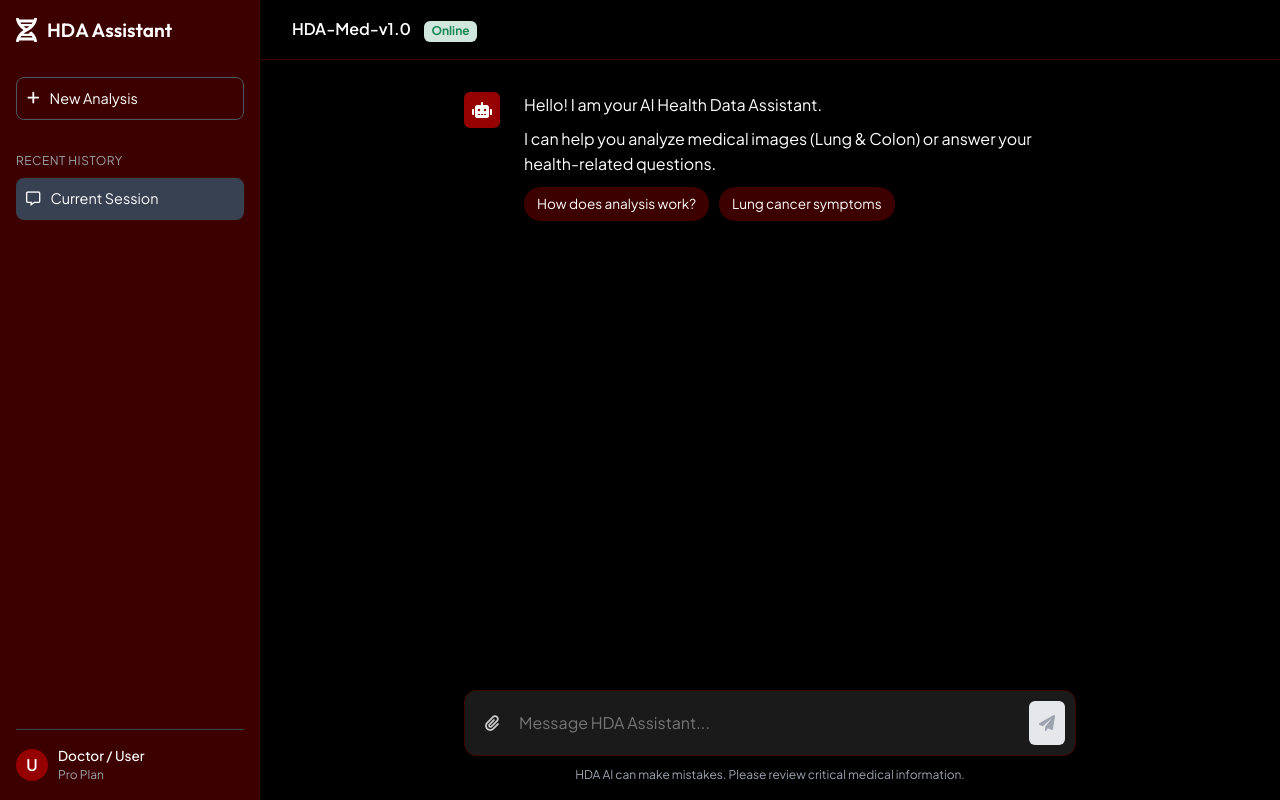
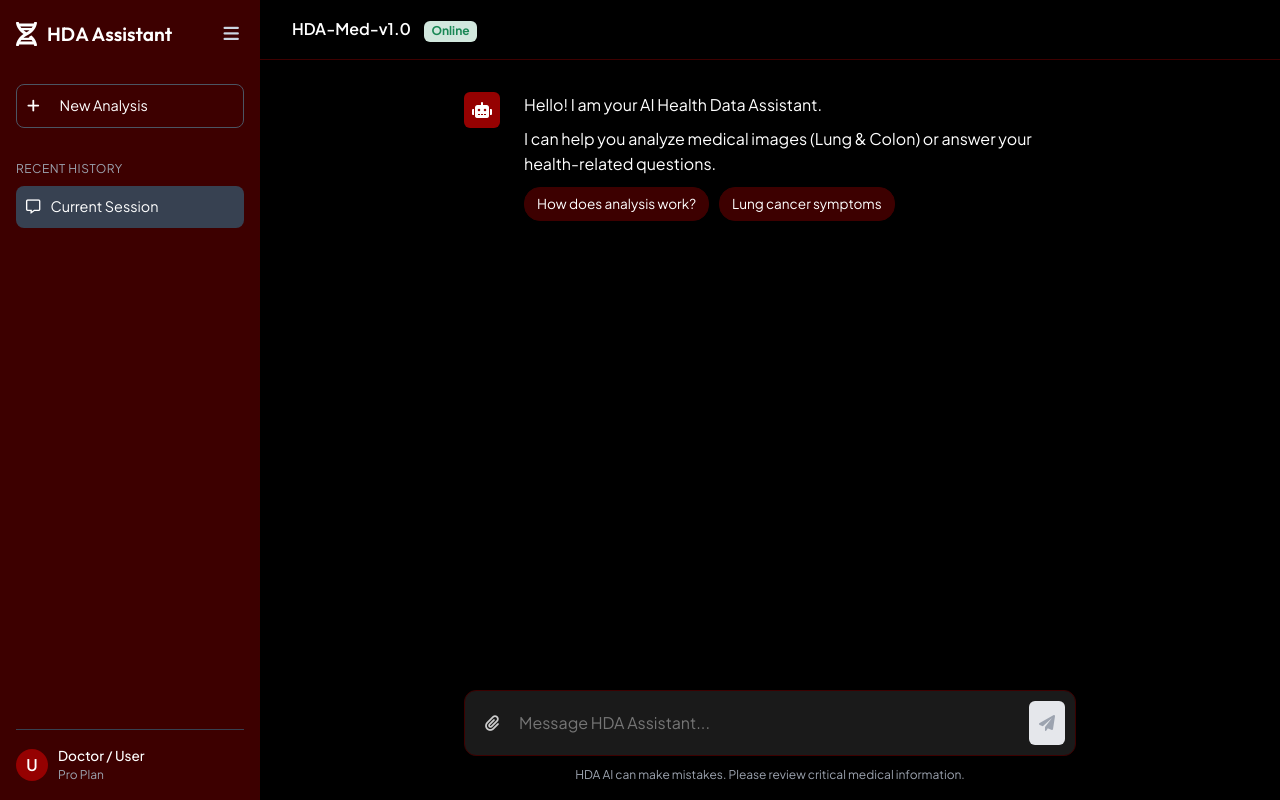
Before and after one commit to blackeagle686/hda_v3, a FastAPI app: page / in a window 1280 px wide. Run offline with FastAPI, Linux system fonts and the light colour scheme; some libraries are stand-ins or nearby versions.

Commit message:
Auto-commit: 2026-02-02 21:27:31

```diff
--- a/static/css/style.css
+++ b/static/css/style.css
@@ -38,6 +38,75 @@ body {
     flex-direction: column;
     padding: 1rem;
     flex-shrink: 0;
+    transition: width 0.3s ease;
+    overflow: hidden;
+}
+
+.sidebar.collapsed {
+    width: 80px;
+    padding: 1rem 0.5rem;
+}
+
+.sidebar.collapsed .logo-text,
+.sidebar.collapsed .new-chat-btn span,
+.sidebar.collapsed .hist-label,
+.sidebar.collapsed .history-item span,
+.sidebar.collapsed .user-info {
+    display: none;
+}
+
+.sidebar.collapsed .logo-area {
+    justify-content: center;
+    padding-left: 5px;
+}
+
+.sidebar.collapsed .new-chat-btn {
+    justify-content: center;
+}
+
+.sidebar.collapsed .history-item {
+    justify-content: center;
+}
+
+.sidebar.collapsed .user-profile {
+    justify-content: center;
+}
+
+.toggle-btn {
+    background: none;
+    border: none;
+    color: #cbd5e1;
+    cursor: pointer;
+    font-size: 1.1rem;
+    padding: 5px;
+    margin-left: auto;
+    transition: 0.2s;
+}
+
+.toggle-btn:hover {
+    color: #fff;
+}
+
+.sidebar.collapsed .toggle-btn {
+    margin-left: 0;
+    margin-top: 10px;
+    display: none;
+    /* or keep it? Let's keep it but move it or style it.
+                   Actually, if I hide it, how to expand?
+                   I should restructure logo-area slightly.
+                   */
+}
+
+/* Fix for toggle button in collapsed mode */
+.sidebar.collapsed .logo-area {
+    flex-direction: column;
+    gap: 15px;
+    margin-bottom: 1rem;
+}
+
+.sidebar.collapsed .toggle-btn {
+    display: block;
+    /* Ensure it's visible */
 }
 
 .logo-area {
--- a/static/js/main.js
+++ b/static/js/main.js
@@ -68,11 +68,20 @@ async function sendMessage() {
         removeTypingIndicator(typingId);
         addMessage(data.response, 'ai');
 
+        if (data.history) {
+            // Optional: update history in sidebar if we were fetching it dynamically
+        }
+
     } catch (error) {
         removeTypingIndicator(typingId);
         addMessage("Sorry, something went wrong. Please try again.", 'ai');
         console.error(error);
     }
+}
+
+function toggleSidebar() {
+    const sidebar = document.getElementById('sidebar');
+    sidebar.classList.toggle('collapsed');
 }
 
 async function uploadImage(file) {
--- a/templates/index.html
+++ b/templates/index.html
@@ -1,5 +1,6 @@
 <!DOCTYPE html>
 <html lang="en">
+
 <head>
     <meta charset="UTF-8">
     <meta name="viewport" content="width=device-width, initial-scale=1.0">
@@ -9,30 +10,38 @@
     <!-- FontAwesome -->
     <link href="https://cdnjs.cloudflare.com/ajax/libs/font-awesome/6.0.0/css/all.min.css" rel="stylesheet">
     <!-- Google Fonts -->
-    <link href="https://fonts.googleapis.com/css2?family=Outfit:wght@300;400;500;600&family=Plus+Jakarta+Sans:wght@400;500;600;700&display=swap" rel="stylesheet">
+    <link
+        href="https://fonts.googleapis.com/css2?family=Outfit:wght@300;400;500;600&family=Plus+Jakarta+Sans:wght@400;500;600;700&display=swap"
+        rel="stylesheet">
     <!-- Custom CSS -->
     <link rel="stylesheet" href="/static/css/style.css">
     <!-- Marked.js for Markdown rendering -->
     <script src="https://cdn.jsdelivr.net/npm/marked/marked.min.js"></script>
 </head>
+
 <body>
 
     <div class="main-container">
         <!-- Sidebar -->
-    <nav class="sidebar">
+        <nav class="sidebar" id="sidebar">
             <div class="logo-area">
+                <div style="display:flex;align-items:center;gap:10px">
                     <i class="fa-solid fa-dna fa-lg"></i>
-            <span>HDA Assistant</span>
+                    <span class="logo-text">HDA Assistant</span>
+                </div>
+                <button class="toggle-btn" onclick="toggleSidebar()">
+                    <i class="fa-solid fa-bars"></i>
+                </button>
             </div>
 
             <div class="new-chat-btn" onclick="location.reload()">
-            <i class="fa-solid fa-plus"></i> New Analysis
+                <i class="fa-solid fa-plus"></i> <span></span>New Analysis</span>
             </div>
 
             <div class="hist-label">Recent History</div>
             <div class="history-list">
                 <div class="history-item active">
-                <i class="fa-regular fa-message"></i> Current Session
+                    <i class="fa-regular fa-message"></i> <span>Current Session</span>
                 </div>
             </div>
 
@@ -60,10 +69,13 @@
                     <div class="avatar-icon"><i class="fa-solid fa-robot"></i></div>
                     <div class="message-content">
                         <p>Hello! I am your AI Health Data Assistant.</p>
-                    <p>I can help you analyze medical images (Lung & Colon) or answer your health-related questions.</p>
+                        <p>I can help you analyze medical images (Lung & Colon) or answer your health-related questions.
+                        </p>
                         <div class="suggestion-chips">
-                        <span class="chip" onclick="setInput('How does the image analysis work?')">How does analysis work?</span>
-                        <span class="chip" onclick="setInput('What are the symptoms of lung cancer?')">Lung cancer symptoms</span>
+                            <span class="chip" onclick="setInput('How does the image analysis work?')">How does analysis
+                                work?</span>
+                            <span class="chip" onclick="setInput('What are the symptoms of lung cancer?')">Lung cancer
+                                symptoms</span>
                         </div>
                     </div>
                 </div>
@@ -73,7 +85,8 @@
             <div class="input-area">
                 <div class="input-wrapper">
                     <input type="file" id="image-upload" accept="image/*" hidden>
-                <button class="attach-btn" onclick="document.getElementById('image-upload').click()" title="Upload Medical Image">
+                    <button class="attach-btn" onclick="document.getElementById('image-upload').click()"
+                        title="Upload Medical Image">
                         <i class="fa-solid fa-paperclip"></i>
                     </button>
                     <textarea id="user-input" placeholder="Message HDA Assistant..." rows="1"></textarea>
@@ -94,4 +107,5 @@
     <script src="https://cdn.jsdelivr.net/npm/bootstrap@5.3.0/dist/js/bootstrap.bundle.min.js"></script>
     <script src="/static/js/main.js"></script>
 </body>
+
 </html>
```
Lines whose indentation alone changed are shown as unchanged.
